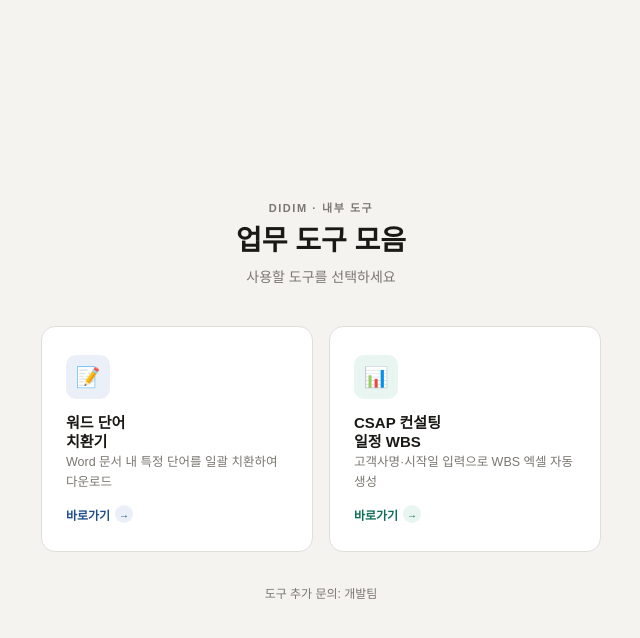
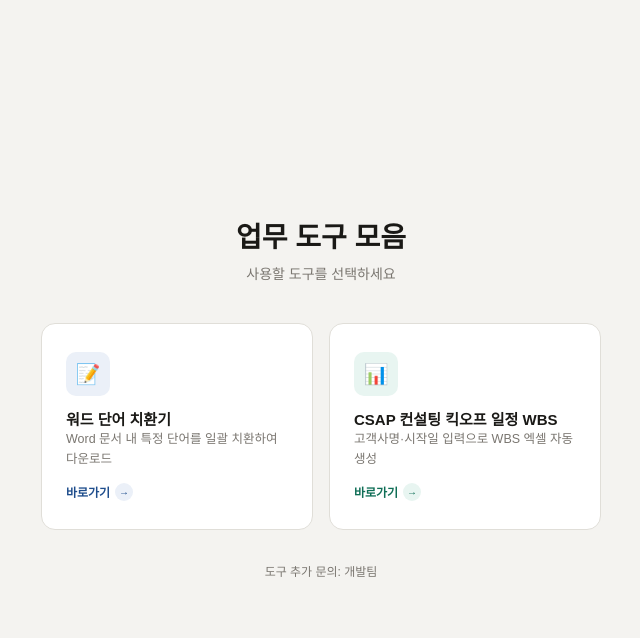
Before and after one commit to minyong1234/word-replacer, a Flask app: page / in a window 1280 px wide. Shown: the top 638 px of the page, without its empty margins (319-959 px from the left). Run offline with Flask 3, Linux system fonts and the light colour scheme.

Commit message:
Update home.html

```diff
--- a/templates/home.html
+++ b/templates/home.html
@@ -3,7 +3,7 @@
 <head>
   <meta charset="UTF-8">
   <meta name="viewport" content="width=device-width, initial-scale=1.0">
-  <title>Didim 업무 도구</title>
+  <title>보안컨설팅팀 업무 도구</title>
   <style>
     *, *::before, *::after { box-sizing: border-box; margin: 0; padding: 0; }
 
@@ -141,7 +141,6 @@
 <body>
 
   <div class="header">
-    <div class="eyebrow">Didim · 내부 도구</div>
     <h1>업무 도구 모음</h1>
     <p>사용할 도구를 선택하세요</p>
   </div>
@@ -151,7 +150,7 @@
     <a class="tool-card blue" href="/replacer">
       <div class="tool-icon">📝</div>
       <div>
-        <div class="tool-name">워드 단어<br>치환기</div>
+        <div class="tool-name">워드 단어 치환기</div>
         <div class="tool-desc">Word 문서 내 특정 단어를 일괄 치환하여 다운로드</div>
       </div>
       <div class="tool-arrow">
@@ -163,7 +162,7 @@
     <a class="tool-card teal" href="/wbs">
       <div class="tool-icon">📊</div>
       <div>
-        <div class="tool-name">CSAP 컨설팅<br>일정 WBS</div>
+        <div class="tool-name">CSAP 컨설팅 킥오프 일정 WBS</div>
         <div class="tool-desc">고객사명·시작일 입력으로 WBS 엑셀 자동 생성</div>
       </div>
       <div class="tool-arrow">
```
